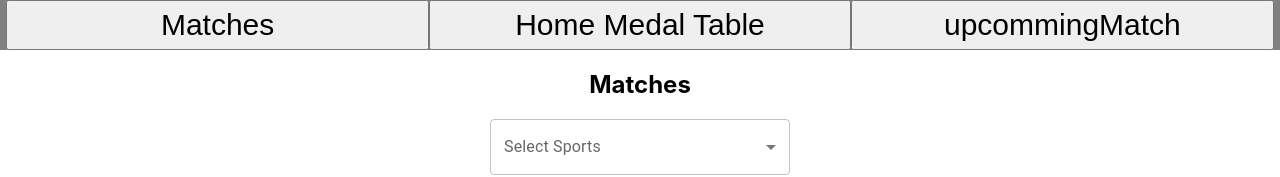
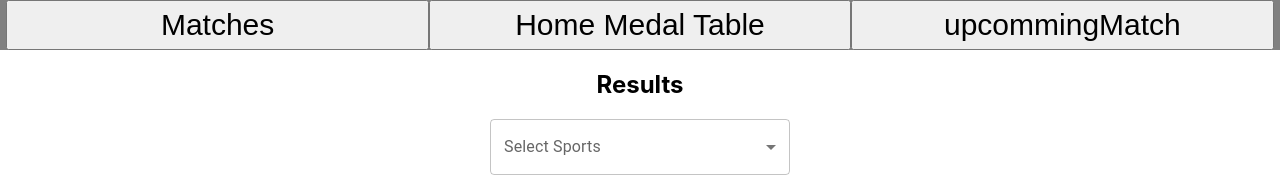
Before and after one commit to shubham691438/urja-admin, a React (Create React App) app: page / in a window 1280 px wide. Shown: the top 177 px of the page. Built offline with nearby package versions, Linux system fonts and the light colour scheme; no server answers.

Commit message:
minor name change

```diff
--- a/src/components/Matches.js
+++ b/src/components/Matches.js
@@ -81,7 +81,7 @@ export const Matches = () => {
           flexDirection: "column",
         }}
       >
-        <h2>Matches</h2>
+        <h2>Results</h2>
 
         <Box sx={{ width: "300px",  }}>
           <FormControl fullWidth>
```
